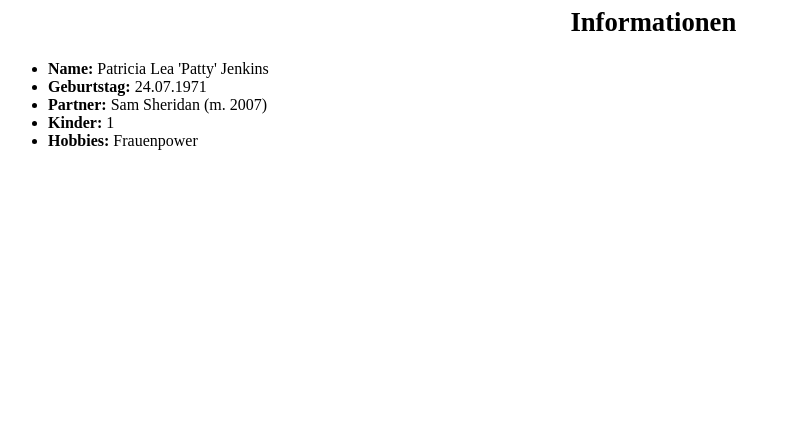
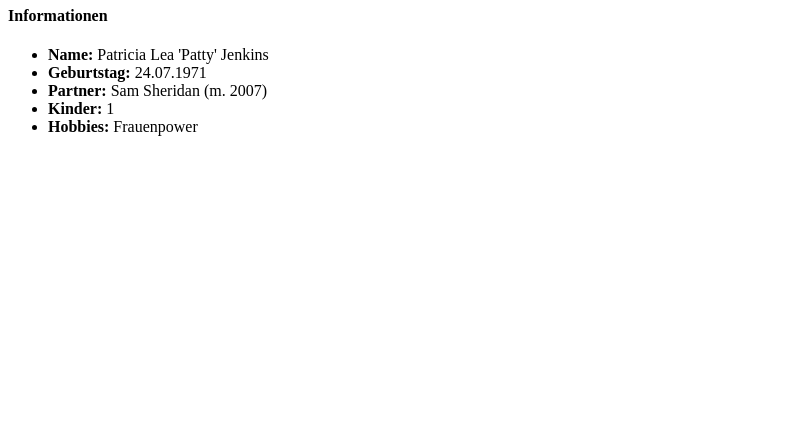
Before and after one commit to HeidiKof/Assessment, a plain HTML site: page index.html in a window 1280 px wide. Shown: the part 354-800 px from the top of the page, without its empty margins (0-791 px from the left). Drawn offline with Linux system fonts and the light colour scheme.

Commit message:
Kleinere Anpassungen an Informationen

```diff
--- a/index.html
+++ b/index.html
@@ -16,7 +16,7 @@
       <img src="https://upload.wikimedia.org/wikipedia/commons/1/1d/Patty_Jenkins_at_the_2018_Comic-Con_International.jpg" width=200pt>
     </p>
     <h1>Patty Jenkins</h1>
-    <h2>Informationen</h2>
+    <h4>Informationen</h4>
       <ul>
         <li><b>Name:</b> Patricia Lea 'Patty' Jenkins </li>
         <li><b>Geburtstag:</b> 24.07.1971 </li>
```
